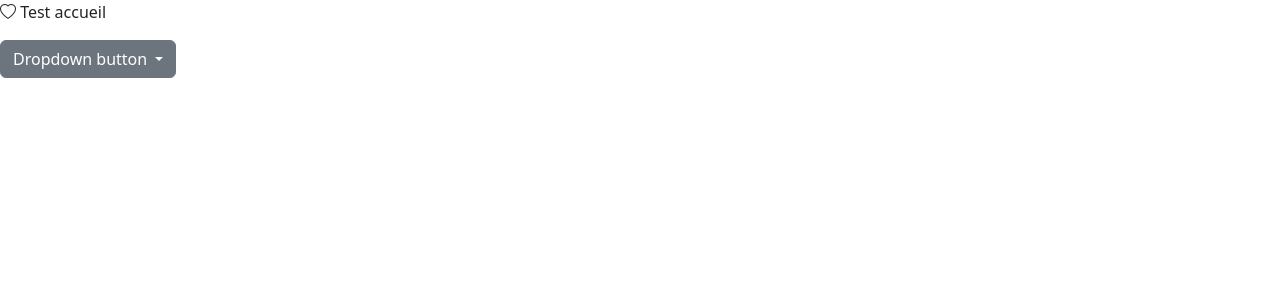
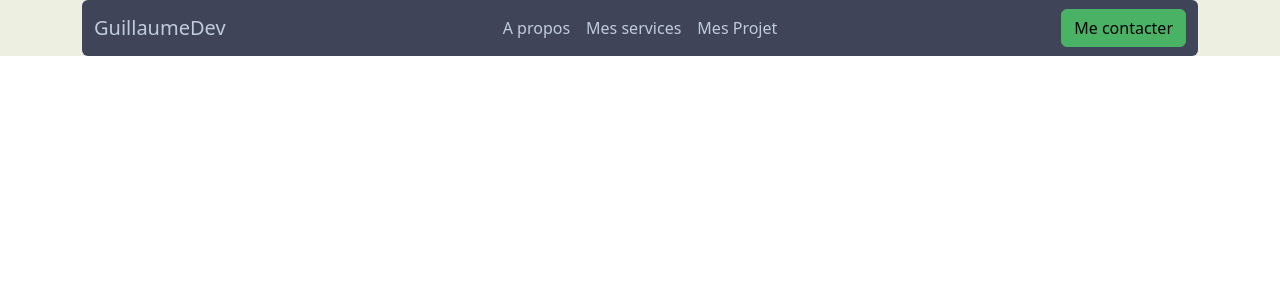
Before and after one commit to GuillaumePons63/GuillaumeWeb, a Nuxt app in the folder guillaumeWeb/: page / in a window 1280 px wide. Shown: the top 300 px of the page. Built offline with nearby package versions, Linux system fonts and the light colour scheme.

Commit message:
nav v0.1

```diff
--- /dev/null
+++ b/guillaumeWeb/assets/css/custom.scss
@@ -0,0 +1,12 @@
+$theme-colors: (
+    'primary': #43b895,
+    'secondary': #EDF0E1,
+    'success': #49b265,
+    'info': #3f4458,
+    'warning': #c7a22d,
+    'danger': #f44336,
+    'light': #c0ccda,
+    'dark': #001738,
+);
+
+@import '~/node_modules/bootstrap/scss/bootstrap.scss';
--- /dev/null
+++ b/guillaumeWeb/components/header.vue
@@ -0,0 +1,3 @@
+<template>
+    <Nav />
+</template>
--- /dev/null
+++ b/guillaumeWeb/components/nav.vue
@@ -0,0 +1,43 @@
+<template>
+    <div class="container">
+
+
+
+
+        <nav class="navbar navbar-expand-lg bg-body-primary bg-info rounded" aria-label="Thirteenth navbar example">
+            <div class="container-fluid">
+                <button class="navbar-toggler" type="button" data-bs-toggle="collapse" data-bs-target="#navbarsExample11"
+                    aria-controls="navbarsExample11" aria-expanded="false" aria-label="Toggle navigation">
+                    <span class="navbar-toggler-icon"></span>
+                </button>
+
+                <div class="collapse navbar-collapse d-lg-flex" id="navbarsExample11">
+                    <a class="navbar-brand col-lg-3 me-0 text-light" href="#">GuillaumeDev</a>
+                    <ul class="navbar-nav col-lg-6 justify-content-lg-center">
+                        <li class="nav-item">
+                            <a class="nav-link active text-light" aria-current="page" href="#">A propos</a>
+                        </li>
+                        <li class="nav-item">
+                            <a class="nav-link text-light" href="#">Mes services</a>
+                        </li>
+                        <li class="nav-item">
+                            <a class="nav-link text-light" href="#">Mes Projet</a>
+                        </li>
+                        <!-- <li class="nav-item dropdown">
+                            <a class="nav-link dropdown-toggle" href="#" data-bs-toggle="dropdown"
+                                aria-expanded="false">Dropdown</a>
+                            <ul class="dropdown-menu">
+                                <li><a class="dropdown-item" href="#">A propos</a></li>
+                                <li><a class="dropdown-item" href="#">Mes projets</a></li>
+                                <li><a class="dropdown-item" href="#">Mes services</a></li>
+                            </ul>
+                        </li> -->
+                    </ul>
+                    <div class="d-lg-flex col-lg-3 justify-content-lg-end">
+                        <button class="btn btn-success"> Me contacter </button>
+                    </div>
+                </div>
+            </div>
+        </nav>
+    </div>
+</template>
--- a/guillaumeWeb/nuxt.config.ts
+++ b/guillaumeWeb/nuxt.config.ts
@@ -1,5 +1,5 @@
 // https://nuxt.com/docs/api/configuration/nuxt-config
 export default defineNuxtConfig({
   devtools: { enabled: true },
-  css: ['bootstrap/dist/css/bootstrap.css', 'bootstrap-icons/font/bootstrap-icons.min.css', '~/assets/css/main.css'],
+  css: ['~/assets/css/custom.scss'],
 })
--- a/guillaumeWeb/package.json
+++ b/guillaumeWeb/package.json
@@ -13,6 +13,7 @@
     "@nuxt/devtools": "latest",
     "@types/bootstrap": "^5.2.8",
     "nuxt": "^3.7.4",
+    "sass": "^1.69.4",
     "sequelize-cli": "^6.6.1",
     "vue": "^3.3.4",
     "vue-router": "^4.2.5"
--- a/guillaumeWeb/pages/index.vue
+++ b/guillaumeWeb/pages/index.vue
@@ -1,17 +1,6 @@
 <template>
-    <div>
-        <p class="background-secondary"> <i class="bi bi-heart"></i> Test accueil </p>
-        <!-- Je veux une icone bootstrap -->
-    </div>
-    <div class="dropdown">
-        <button class="btn btn-secondary dropdown-toggle" type="button" data-bs-toggle="dropdown" aria-expanded="false">
-            Dropdown button
-        </button>
-        <ul class="dropdown-menu">
-            <li><a class="dropdown-item" href="#">Action</a></li>
-            <li><a class="dropdown-item" href="#">Another action</a></li>
-            <li><a class="dropdown-item" href="#">Something else here</a></li>
-        </ul>
+    <div class="bg-secondary">
+        <Header />
     </div>
 </template>
 
```
Also changed, not shown: guillaumeWeb/assets/css/main.css (deleted), 1 other file (tests, documents, lock files or other folders).
